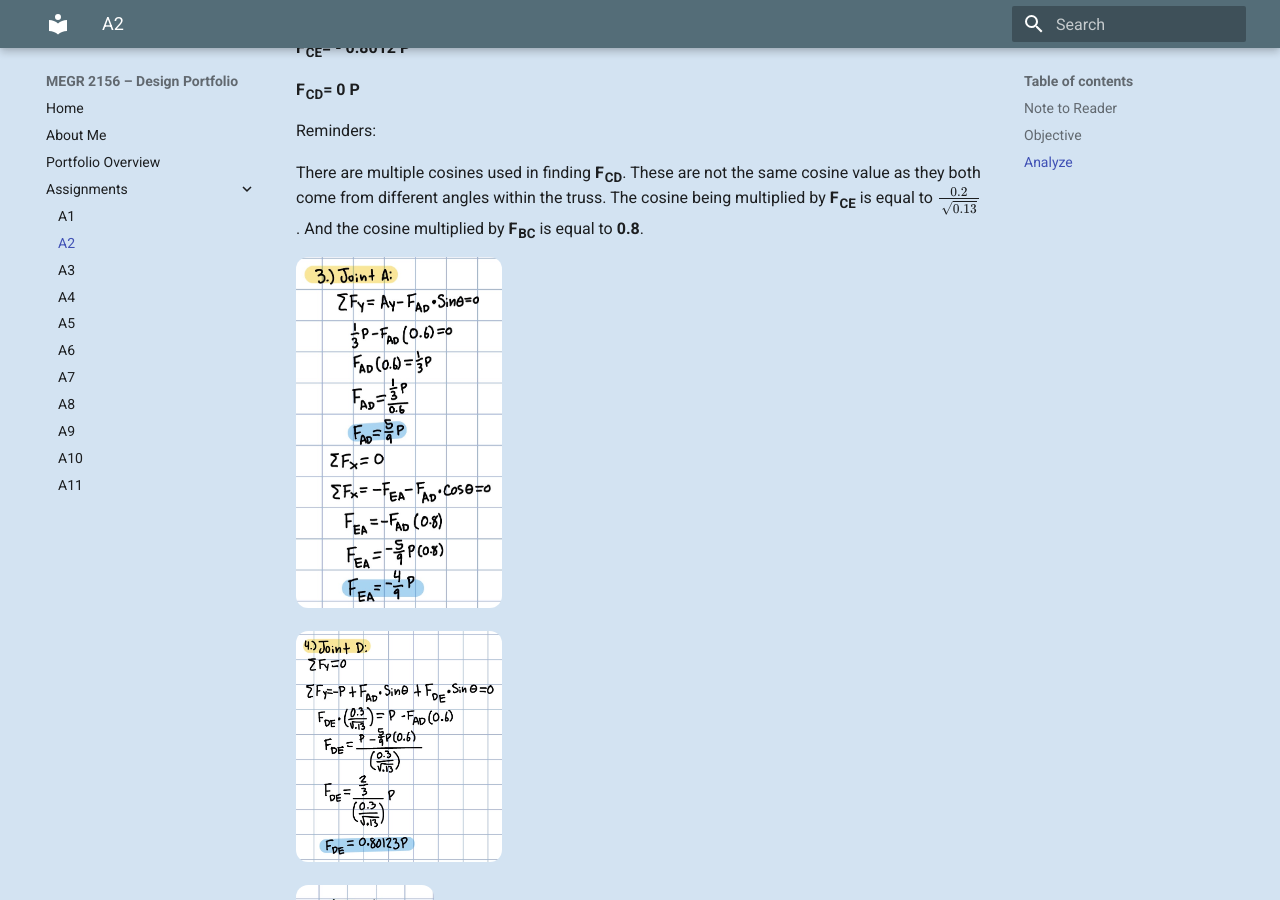
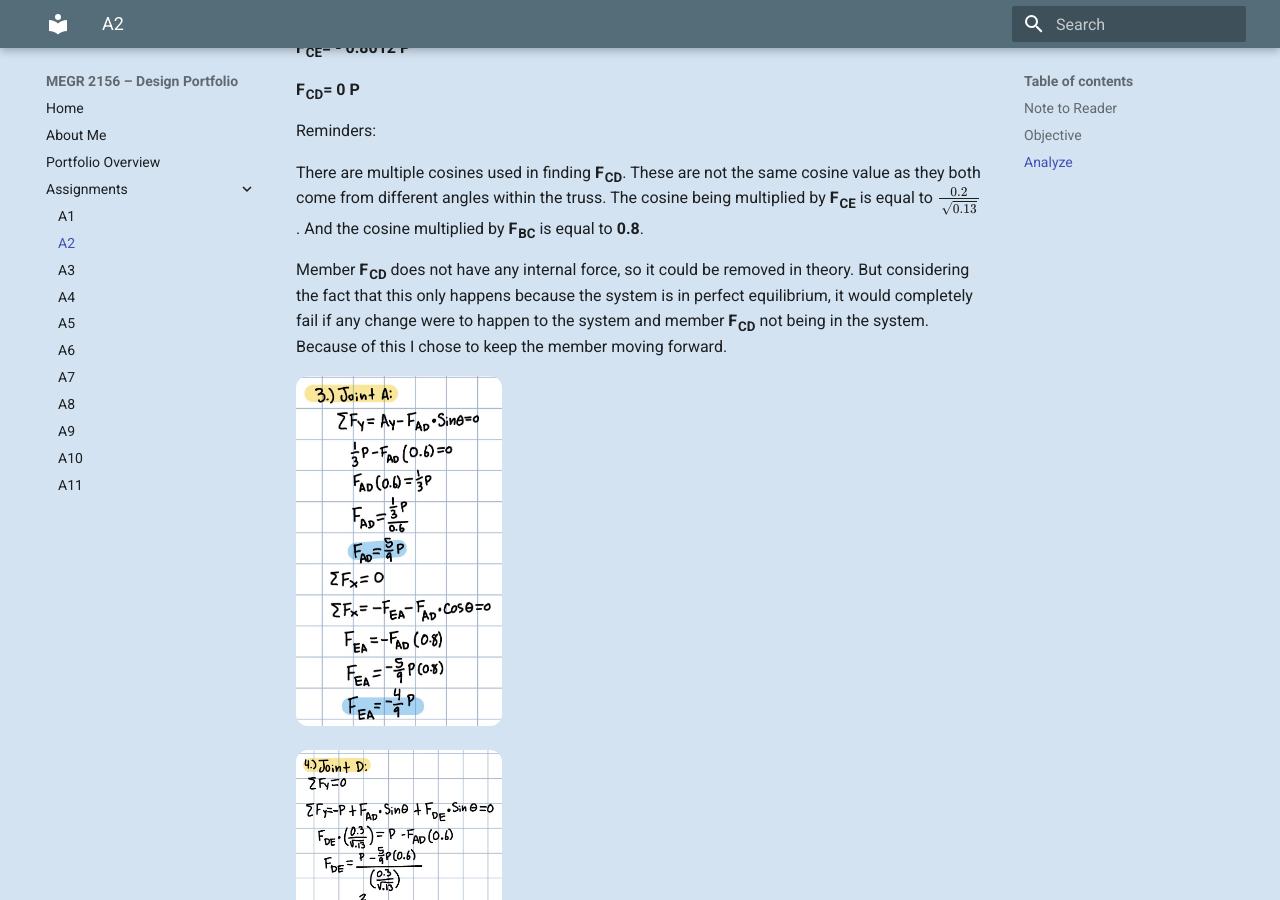
Before and after one commit to Noah-DiMenna/megr2156-portfolio, an MkDocs documentation site: the page built from docs/assignments/A02/index.md, in a window 1280 px wide and 900 px high, scrolled down 5338 px. Built offline with MkDocs 1.6.1 and Material for MkDocs 9.7.7, drawn with Linux system fonts in a browser that asks for light colours.

Commit message:
Update explanation of member F<sub>CD</sub> in truss
Clarified the role of member F<sub>CD</sub> in the system and its importance for equilibrium.

```diff
--- a/docs/assignments/A02/index.md
+++ b/docs/assignments/A02/index.md
@@ -124,6 +124,8 @@ Reminders:
 
 There are multiple cosines used in finding **F<sub>CD</sub>**. These are not the same cosine value as they both come from different angles within the truss. The cosine being multiplied by **F<sub>CE</sub>** is equal to **$\frac{0.2}{\sqrt{0.13}}$**. And the cosine multiplied by **F<sub>BC</sub>** is equal to **0.8**.
 
+Member **F<sub>CD</sub>** does not have any internal force, so it could be removed in theory. But considering the fact that this only happens because the system is in perfect equilibrium, it would completely fail if any change were to happen to the system and member **F<sub>CD</sub>** not being in the system. Because of this I chose to keep the member moving forward.
+
 <img src="A2-JointA-Sym.jpg" style="border-radius: 12px; width: 30%;">
 
 <img src="A2-JointD-Sym.jpg" style="border-radius: 12px; width: 30%;">
```
